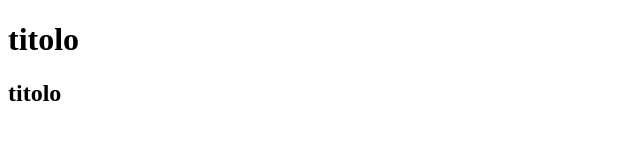
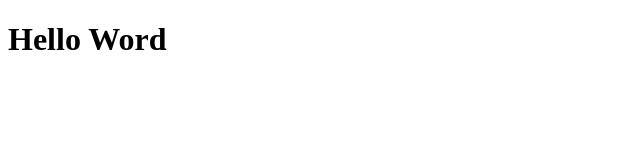
Before and after one commit to Giuliopanza/htmlcss-hello, a plain HTML site: page index.html in a window 1280 px wide. Shown: the whole page, without its empty margins (0-640 px from the left). Drawn offline with Linux system fonts and the light colour scheme.

Commit message:
Edit Title 1; Delete Title 2;

```diff
--- a/index.html
+++ b/index.html
@@ -6,7 +6,6 @@
     <title>Document</title>
 </head>
 <body>
-     <h1>titolo</h1>
-     <h2>titolo</h2>
+     <h1>Hello Word</h1>
 </body>
 </html>
```
